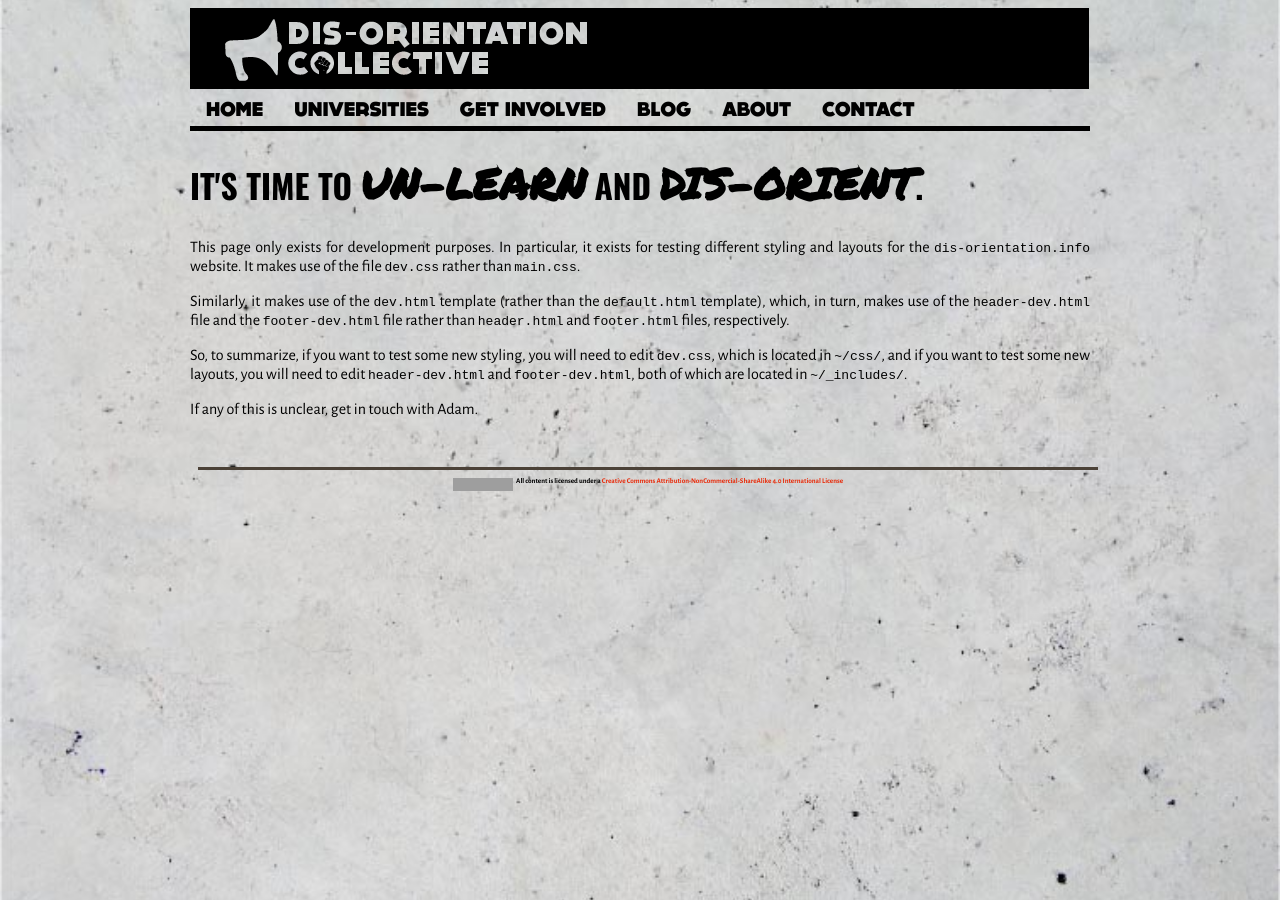
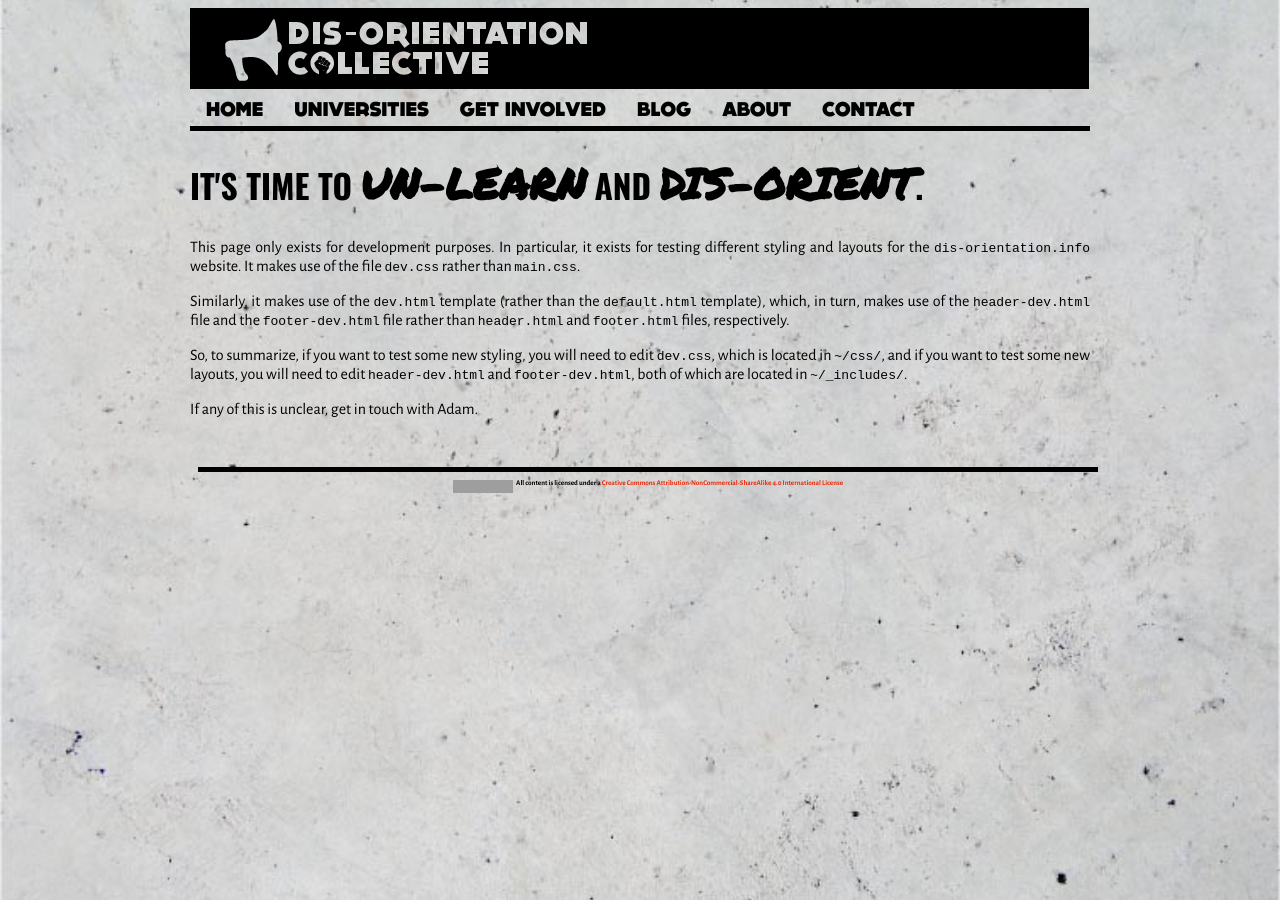
Before and after one commit to dis-orientation/dis-orientation.github.io, a Jekyll site: the page built from dev/sandbox.md, in a window 1280 px wide. Built offline with Jekyll 4.4.1, drawn with Linux system fonts in a browser that asks for light colours; some web fonts are replaced; grey boxes are pictures that could not be loaded.

Commit message:
Border bottom footer

```diff
--- a/css/dev.css
+++ b/css/dev.css
@@ -134,7 +134,7 @@ DIV CONTAINERS AND SOME STYLING THEREOF:
 	font-weight: 900;
 	font-stretch: expanded;
 	text-align: center;
-	border-top: 0.188em solid #4B4137;
+	border-top: 5px solid black;
 }
 
 #footer p{
```
